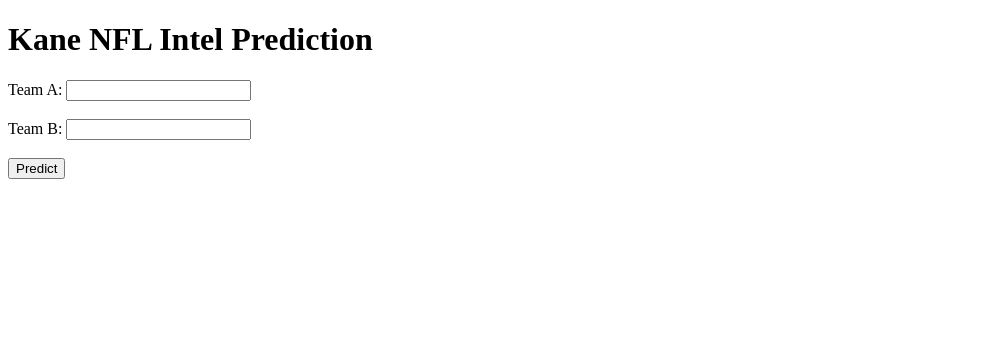
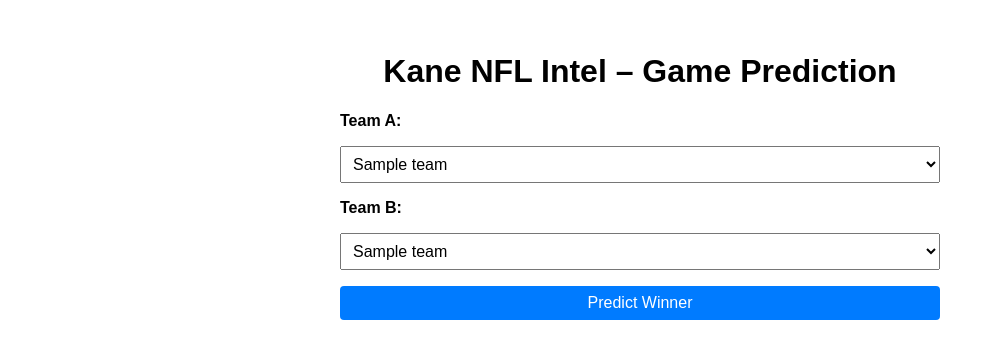
Before and after one commit to zkaner/kane-nfl-intel, a Flask app: template templates/index.html in a window 1280 px wide. Shown: the top 359 px of the page, without its empty margins (0-995 px from the left). Run offline with Flask 3, Linux system fonts and the light colour scheme; the template is opened without the code that fills it: most values are stand-ins (such as "Sample title", 1, 10 or a date in 2020).

Commit message:
Update index.html

```diff
--- a/templates/index.html
+++ b/templates/index.html
@@ -2,18 +2,33 @@
 <html lang="en">
 <head>
     <meta charset="UTF-8">
-    <title>Kane NFL Intel - Predict Game</title>
+    <title>Kane NFL Intel – Game Prediction</title>
+    <style>
+        body { font-family: Arial, sans-serif; max-width: 600px; margin: 0 auto; padding: 2rem; }
+        h1 { text-align: center; }
+        form { display: flex; flex-direction: column; gap: 1rem; }
+        label { font-weight: bold; }
+        select, button { padding: 0.5rem; font-size: 1rem; }
+        button { cursor: pointer; background-color: #007bff; color: white; border: none; border-radius: 4px; }
+        button:hover { background-color: #0056b3; }
+    </style>
 </head>
 <body>
-    <h1>Kane NFL Intel Prediction</h1>
+    <h1>Kane NFL Intel – Game Prediction</h1>
     <form action="/predict" method="post">
         <label for="teamA">Team A:</label>
-        <input type="text" id="teamA" name="teamA" required>
-        <br><br>
+        <select name="teamA" id="teamA">
+            {% for team in teams %}
+            <option value="{{ team }}">{{ team }}</option>
+            {% endfor %}
+        </select>
         <label for="teamB">Team B:</label>
-        <input type="text" id="teamB" name="teamB" required>
-        <br><br>
-        <button type="submit">Predict</button>
+        <select name="teamB" id="teamB">
+            {% for team in teams %}
+            <option value="{{ team }}">{{ team }}</option>
+            {% endfor %}
+        </select>
+        <button type="submit">Predict Winner</button>
     </form>
 </body>
 </html>
```
